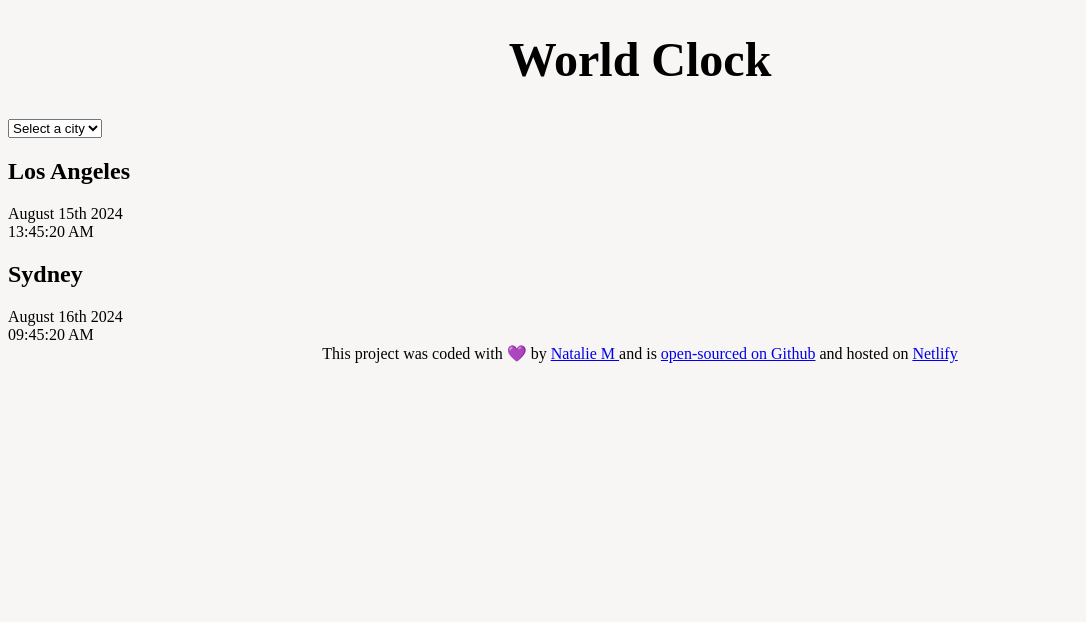
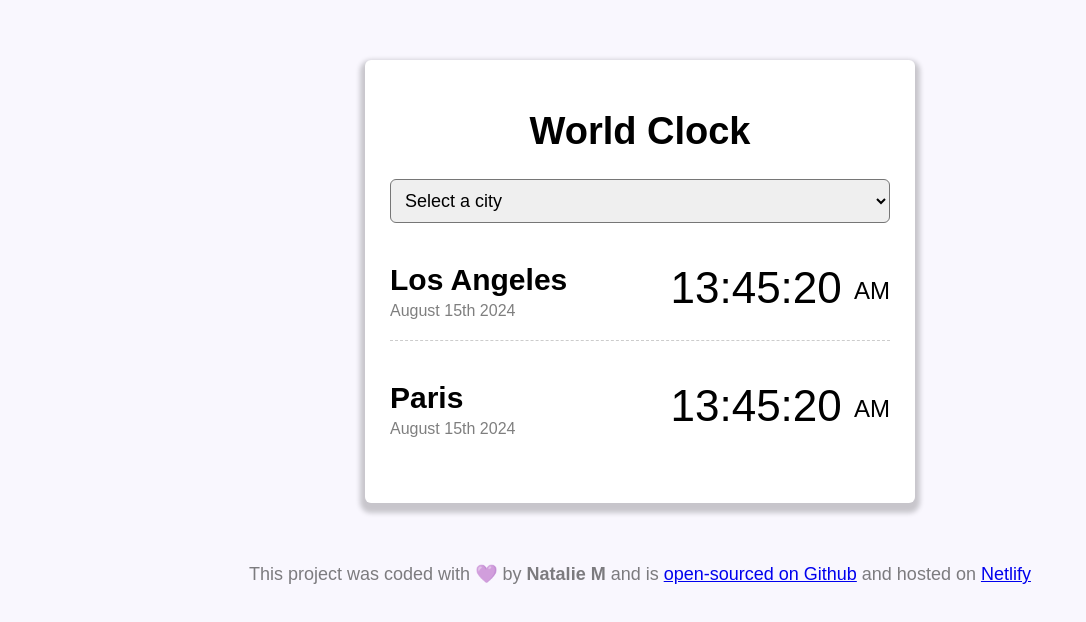
Before and after one commit to natalie916/world-clock, a plain HTML site: page index.html in a window 1280 px wide. Shown: the whole page, without its empty margins (0-1086 px from the left). Drawn offline with Linux system fonts and the light colour scheme.

Commit message:
styled the project with CSS

```diff
--- a/index.html
+++ b/index.html
@@ -10,7 +10,6 @@
     <div class="container">
       <h1>World Clock</h1>
 
-
       <select>
         <option value="">Select a city</option>
         <option value="">New York</option>
@@ -19,19 +18,24 @@
       </select>
 
       <div class="city">
-        <h2>Los Angeles</h2>
-        <div class="date">August 15th 2024</div>
-        <div class="time">13:45:20 AM</div>
+        <div>
+          <h2>Los Angeles</h2>
+          <div class="date">August 15th 2024</div>
+        </div>
+        <div class="time">13:45:20 <small>AM</small></div>
       </div>
+
       <div class="city">
-        <h2>Sydney</h2>
-        <div class="date">August 16th 2024</div>
-        <div class="time">09:45:20 AM</div>
+        <div>
+          <h2>Paris</h2>
+          <div class="date">August 15th 2024</div>
+        </div>
+        <div class="time">13:45:20 <small>AM</small></div>
       </div>
     </div>
     <footer>
       This project was coded with 💜 by
-      <a href="https://github.com/natalie916/" target="_blank">Natalie M </a>and
+      <strong>Natalie M </strong>and
       is
       <a href="https://github.com/natalie916/world-clock" target="_blank">
         open-sourced on Github</a
--- a/src/style.css
+++ b/src/style.css
@@ -1,10 +1,54 @@
 body {
-  background: rgb(248, 245, 245);
+  font-family: sans-serif;
+  background: #f9f7fe;
 }
 h1 {
-  font-size: 48px;
+  text-align: center;
+
+  font-size: 38px;
+}
+
+.container {
+  max-width: 500px;
+  margin: 60px auto;
+  background: white;
+  padding: 25px;
+  box-shadow:0 5px 5px 5px rgba(0, 0, 0, 0.2);
+  border-radius: 6px;
+}
+select {
+  font-size: 18px;
+  display: block;
+  width: 100%;
+  border-radius: 6px;
+  padding: 10px;
+}
+h2 {
+  margin: 0 0 5px;
+  font-size: 30px;
+}
+.city {
+  margin: 20px 0;
+  display: flex;
+  justify-content: space-between;
+  border-bottom: 1px dashed rgba(0, 0, 0, 0.2);
+  padding: 20px 0;
+}
+.city:last-child {
+  border: none;
+}
+.date {
+  opacity: 0.5;
+}
+.time {
+  font-size: 44px;
+  font-weight: 500;
+}
+.time small {
+  font-size: 24px;
+  vertical-align: middle;
+}
+footer {font-size: 18px;
+  color: rgba(0, 0, 0, 0.5);
   text-align: center;
 }
-footer {
-  text-align: center;
-}
```
